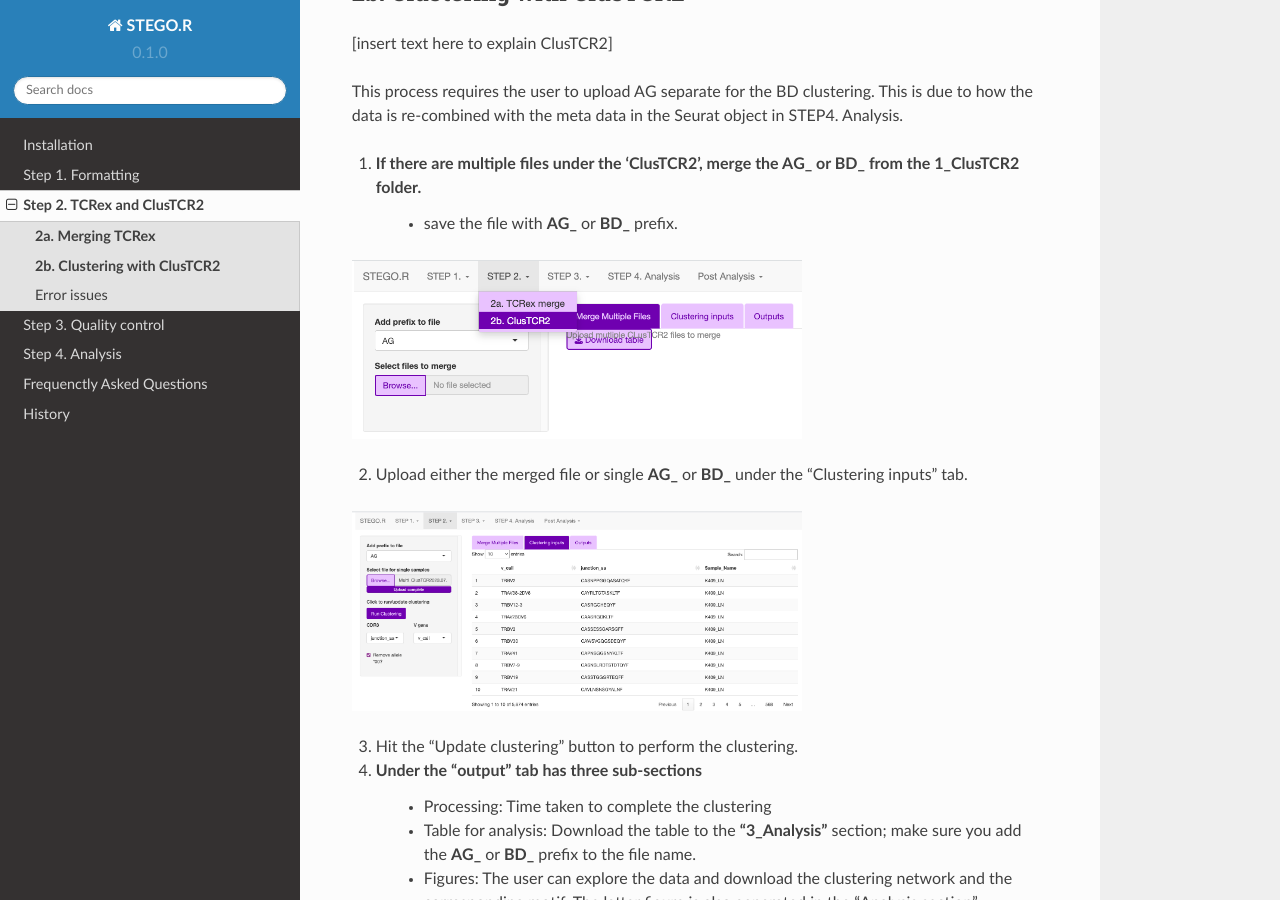
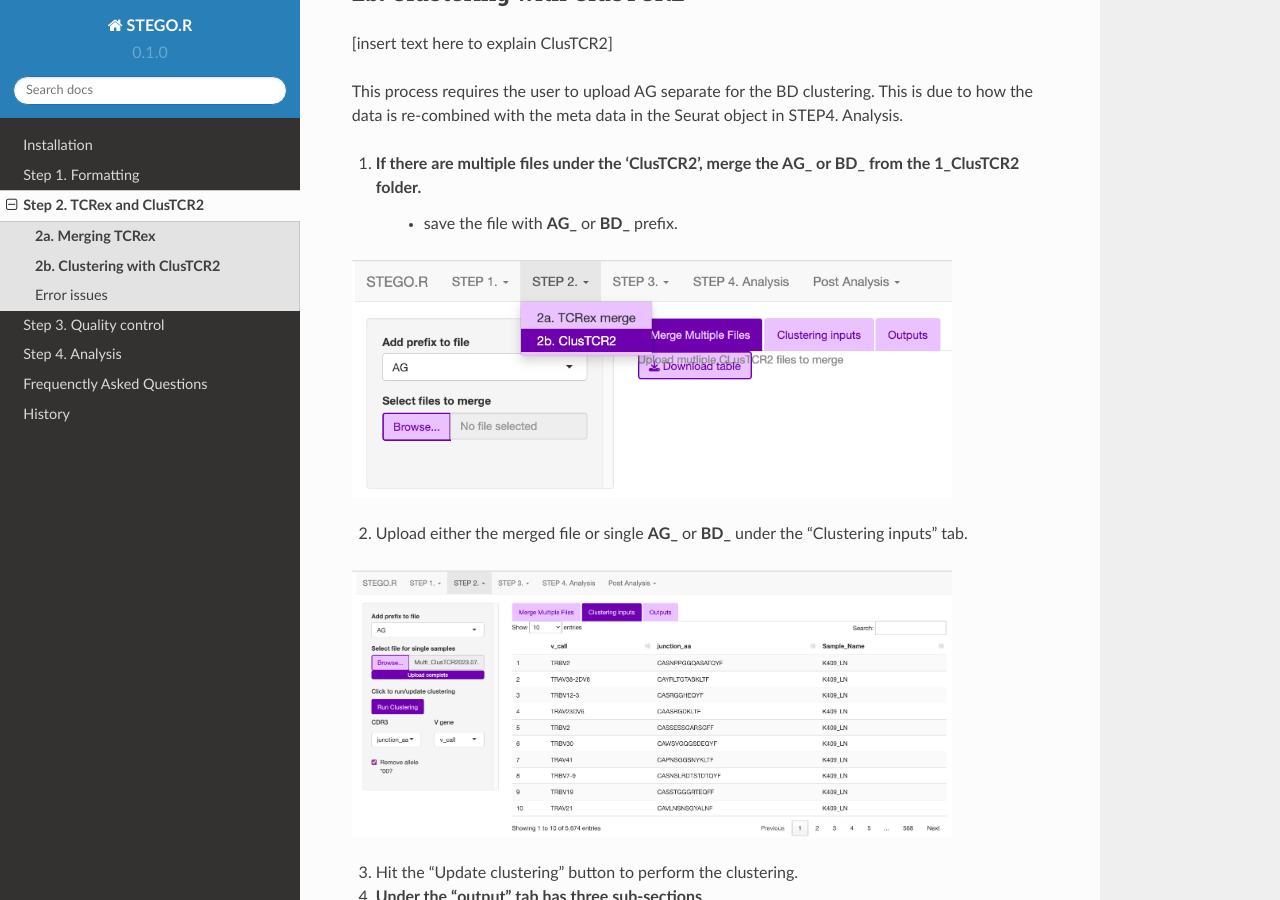
Before and after one commit to KerryAM-R/STEGOR, a Sphinx documentation site: the page built from docs/source/2.STEP2.rst, in a window 1280 px wide and 900 px high, scrolled down 1218 px. Built offline with Sphinx 7.4.7 and the Read the Docs theme 2.0.0, drawn with Linux system fonts in a browser that asks for light colours.

Commit message:
Update 2.STEP2.rst

```diff
--- a/docs/source/2.STEP2.rst
+++ b/docs/source/2.STEP2.rst
@@ -37,13 +37,13 @@ This process requires the user to upload AG separate for the BD clustering. This
       - save the file with **AG_** or **BD_** prefix.
 
 .. image:: img/2b_clusTCR2_merge.png
-  :width: 450
+  :width: 600
   :alt: Alternative text
 
 2. Upload either the merged file or single **AG_** or **BD_** under the "Clustering inputs" tab.
 
 .. image:: img/2b_uploaded_merged_ClusTCR2.png
-  :width: 450
+  :width: 600
   :alt: Alternative text
 
 3. Hit the "Update clustering" button to perform the clustering.
```
